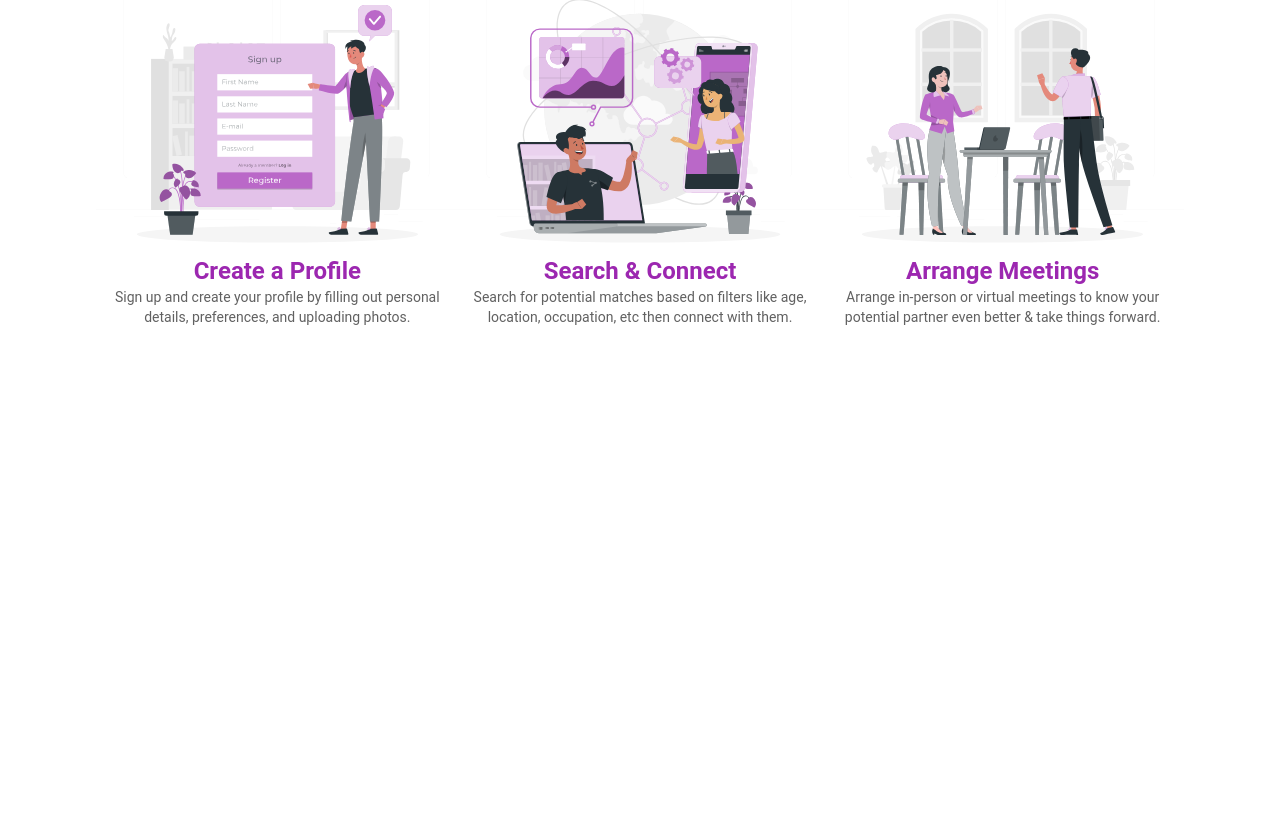
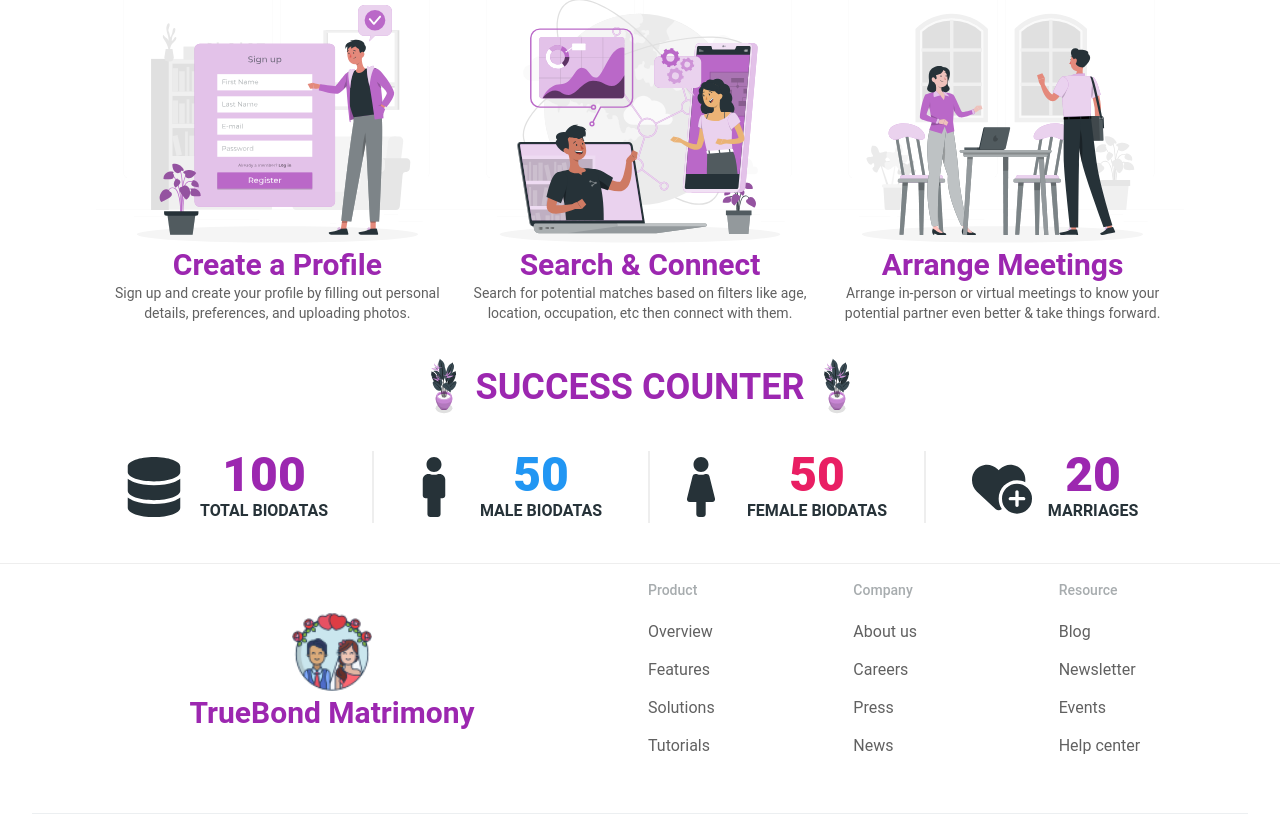
Before and after one commit to AdibHoque/Truebond-Matrimony, a React (Vite) app: page / in a window 1280 px wide. Shown: the part 1975-2797 px from the top of the page. Before the commit the page ends 2326 px from the top, so only its background shows below. Built offline with nearby package versions, Linux system fonts and the light colour scheme; no server answers.

Commit message:
Added Success Counter Section & Made various chnages

```diff
--- a/src/Root.jsx
+++ b/src/Root.jsx
@@ -1,14 +1,16 @@
 import {Outlet} from "react-router-dom";
 import Navbar from "./components/Navbar";
+import {Footer} from "./components/Footer";
 
 export default function Root() {
   return (
     <>
-      <div className="px-2 py-2 bg-deep-purple-300 bg-opacity-20 lg:py-4">
+      <div className="px-2 py-2 lg:py-4 bg-blue-gray-400 bg-opacity-20">
         <Navbar></Navbar>
       </div>
 
       <Outlet></Outlet>
+      <Footer></Footer>
     </>
   );
 }
--- a/src/components/HowItWorks.jsx
+++ b/src/components/HowItWorks.jsx
@@ -8,7 +8,7 @@
       <div className="grid grid-cols-1 px-4 mb-6 lg:grid-cols-3 lg:px-24">
         <div className="flex flex-col items-center justify-center">
           <img src="/Signup-rafiki.svg" className="-mt-6 max-w-96" alt="" />
-          <h1 className="-mt-10 text-2xl font-bold text-purple-500">
+          <h1 className="-mt-12 text-3xl font-bold text-purple-500">
             Create a Profile
           </h1>
           <Typography
@@ -22,7 +22,7 @@
         </div>
         <div className="flex flex-col items-center justify-center">
           <img src="/connect-rafiki.svg" className="-mt-6 max-w-96" alt="" />
-          <h1 className="-mt-10 text-2xl font-bold text-purple-500">
+          <h1 className="-mt-12 text-3xl font-bold text-purple-500">
             Search & Connect
           </h1>
           <Typography
@@ -36,7 +36,7 @@
         </div>
         <div className="flex flex-col items-center justify-center">
           <img src="/face-rafiki.svg" className="-mt-6 max-w-96" alt="" />
-          <h1 className="-mt-10 text-2xl font-bold text-purple-500">
+          <h1 className="-mt-12 text-3xl font-bold text-purple-500">
             Arrange Meetings
           </h1>
           <Typography
--- a/src/components/Navbar.jsx
+++ b/src/components/Navbar.jsx
@@ -30,22 +30,18 @@
         </NavLink>
       </li>
       <li>
-        <NavLink className={navClass} to="/about">
+        <NavLink className={navClass} to="/biodatas">
           Biodatas
         </NavLink>
       </li>
       <li>
-        <NavLink className={navClass} to="/services">
+        <NavLink className={navClass} to="/about">
           About Us
         </NavLink>
       </li>
+
       <li>
-        <NavLink className={navClass} to="/pages">
-          Pages
-        </NavLink>
-      </li>
-      <li>
-        <NavLink className={navClass} to="/blog">
+        <NavLink className={navClass} to="/contact">
           Contact Us
         </NavLink>
       </li>
--- /dev/null
+++ b/src/components/SuccessCounter.jsx
@@ -0,0 +1,52 @@
+import {FaFemale, FaMale} from "react-icons/fa";
+import SectionTitle from "./SectionTitle";
+import {FaDatabase, FaHeartCirclePlus} from "react-icons/fa6";
+import {GiBigDiamondRing} from "react-icons/gi";
+
+export default function SuccessCounter() {
+  return (
+    <>
+      <div className="my-8 px-4 lg:px-24">
+        <SectionTitle title="Success Counter"></SectionTitle>
+        <div className="grid grid-cols-1 md:grid-cols-2 lg:grid-cols-4 my-8 gap-4 gap-y-10 lg:divide-x-2">
+          <div className="flex gap-4 justify-center items-center">
+            <FaDatabase className="text-6xl text-blue-gray-900" />
+            <div className="flex flex-col justify-center items-center">
+              <h1 className="text-5xl font-extrabold text-purple-500">100</h1>
+              <h3 className="uppercase font-semibold text-blue-gray-900">
+                Total BioDatas
+              </h3>
+            </div>
+          </div>
+          <div className="flex gap-4 justify-center items-center">
+            <FaMale className="text-6xl text-blue-gray-900" />
+            <div className="flex flex-col justify-center items-center">
+              <h1 className="text-5xl font-extrabold text-blue-500">50</h1>
+              <h3 className="uppercase font-semibold text-blue-gray-900">
+                Male BioDatas
+              </h3>
+            </div>
+          </div>
+          <div className="flex gap-4 justify-center items-center">
+            <FaFemale className="text-6xl text-blue-gray-900" />
+            <div className="flex flex-col justify-center items-center">
+              <h1 className="text-5xl font-extrabold text-pink-500">50</h1>
+              <h3 className="uppercase font-semibold text-blue-gray-900">
+                Female BioDatas
+              </h3>
+            </div>
+          </div>
+          <div className="flex gap-4 justify-center items-center">
+            <FaHeartCirclePlus className="text-6xl text-blue-gray-900" />
+            <div className="flex flex-col justify-center items-center">
+              <h1 className="text-5xl font-extrabold text-purple-500">20</h1>
+              <h3 className="uppercase font-semibold text-blue-gray-900">
+                Marriages
+              </h3>
+            </div>
+          </div>
+        </div>
+      </div>
+    </>
+  );
+}
--- a/src/pages/Home.jsx
+++ b/src/pages/Home.jsx
@@ -1,6 +1,7 @@
 import Hero from "../components/Hero";
 import HowItWorks from "../components/HowItWorks";
 import PremiumCards from "../components/PremiumCards";
+import SuccessCounter from "../components/SuccessCounter";
 
 export default function Home() {
   return (
@@ -10,6 +11,7 @@
       </div>
       <PremiumCards></PremiumCards>
       <HowItWorks></HowItWorks>
+      <SuccessCounter></SuccessCounter>
     </>
   );
 }
```
Also changed, not shown: public/couple-big.png (added).
